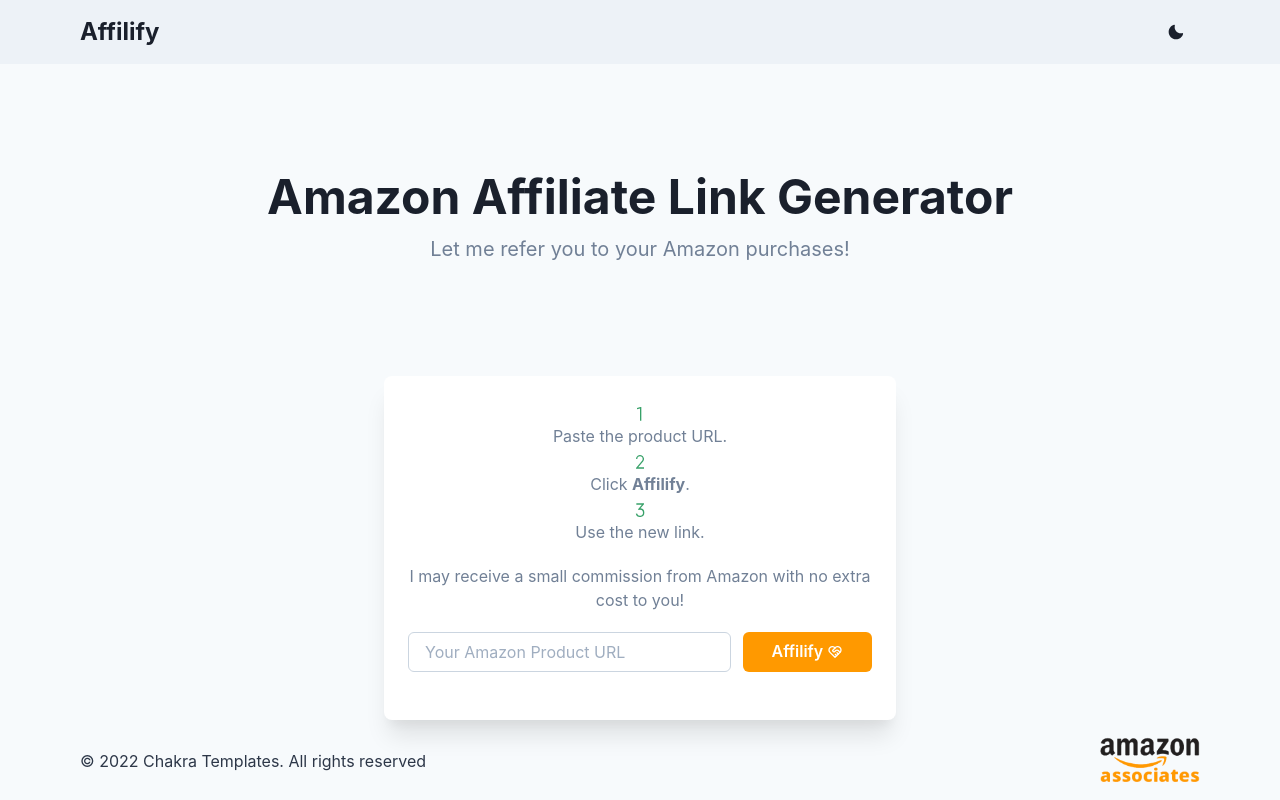
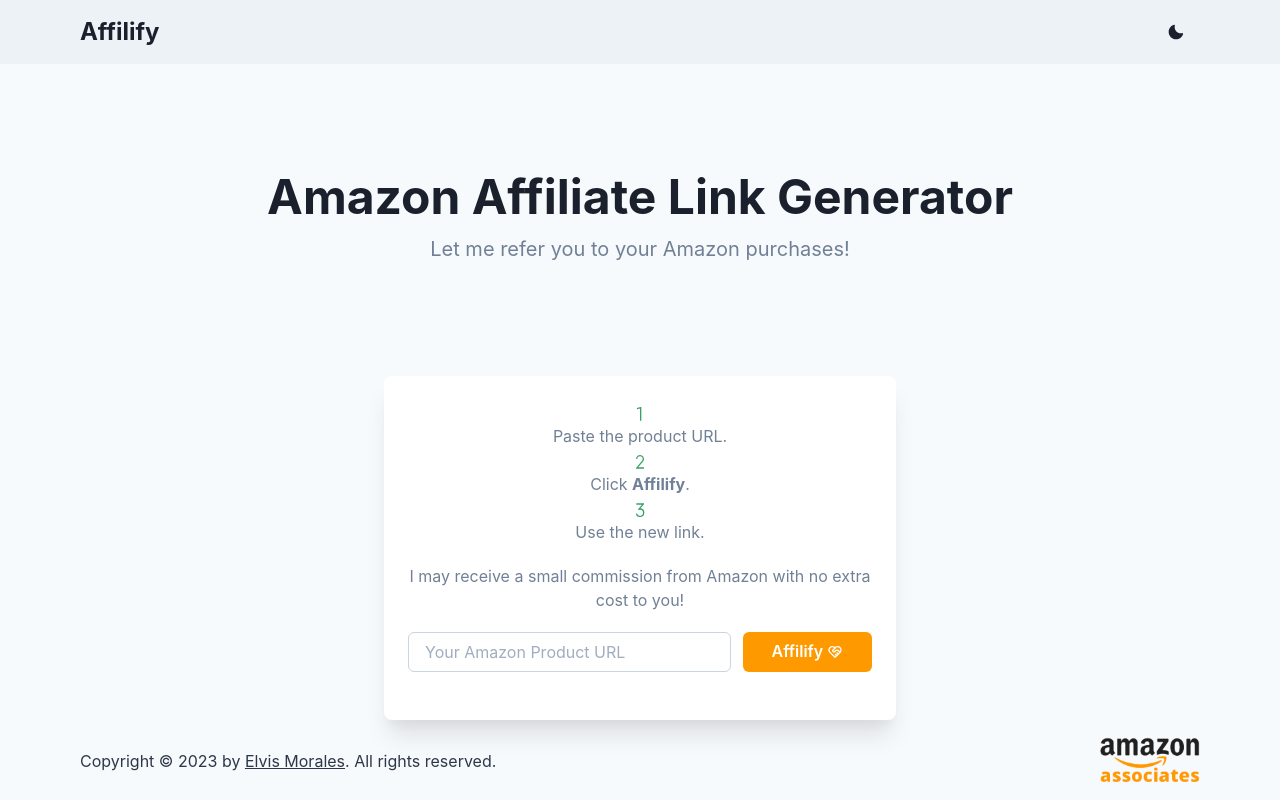
Before and after one commit to elvismdev/affilify, a Next.js app: page / in a window 1280 px wide. Built offline with nearby package versions, Linux system fonts and the light colour scheme.

Commit message:
Update footer copyright message.

```diff
--- a/components/Footer.js
+++ b/components/Footer.js
@@ -5,9 +5,14 @@
   Text,
   useColorModeValue,
   Image,
+  Link,
 } from "@chakra-ui/react";
 
 export default function Footer() {
+  const currentYear = () => {
+    return new Date().getFullYear();
+  };
+
   return (
     <Box
       bg={useColorModeValue("gray.50", "gray.900")}
@@ -22,7 +27,17 @@
         justify={{ base: "center", md: "space-between" }}
         align={{ base: "center", md: "center" }}
       >
-        <Text>© 2022 Chakra Templates. All rights reserved</Text>
+        <Text>
+          Copyright © {currentYear()} by{" "}
+          <Link
+            textDecoration={"underline"}
+            href={"https://elvismdev.io"}
+            isExternal
+          >
+            Elvis Morales
+          </Link>
+          . All rights reserved.
+        </Text>
         <Stack direction={"row"} spacing={6}>
           <Image
             width="100px"
```
